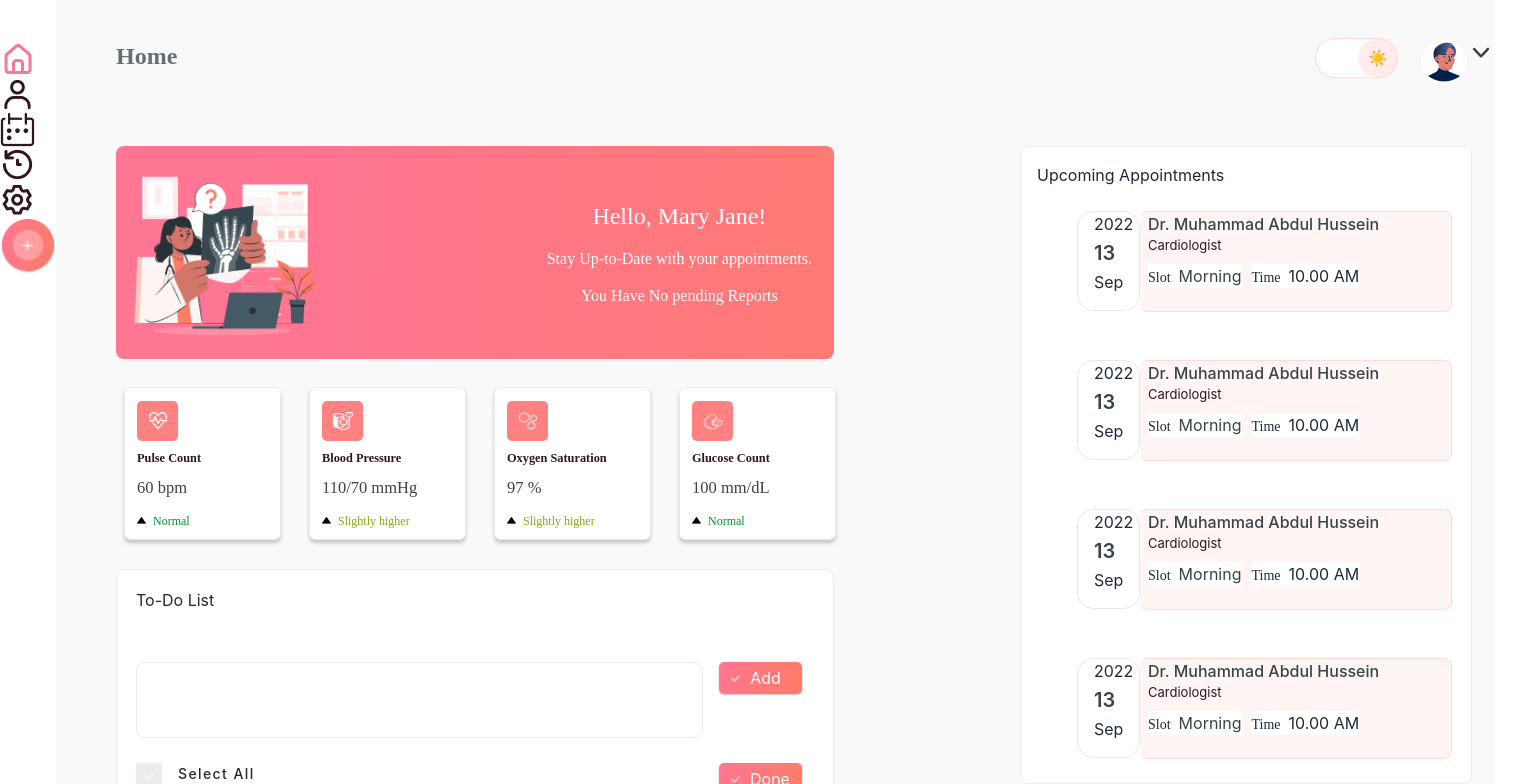
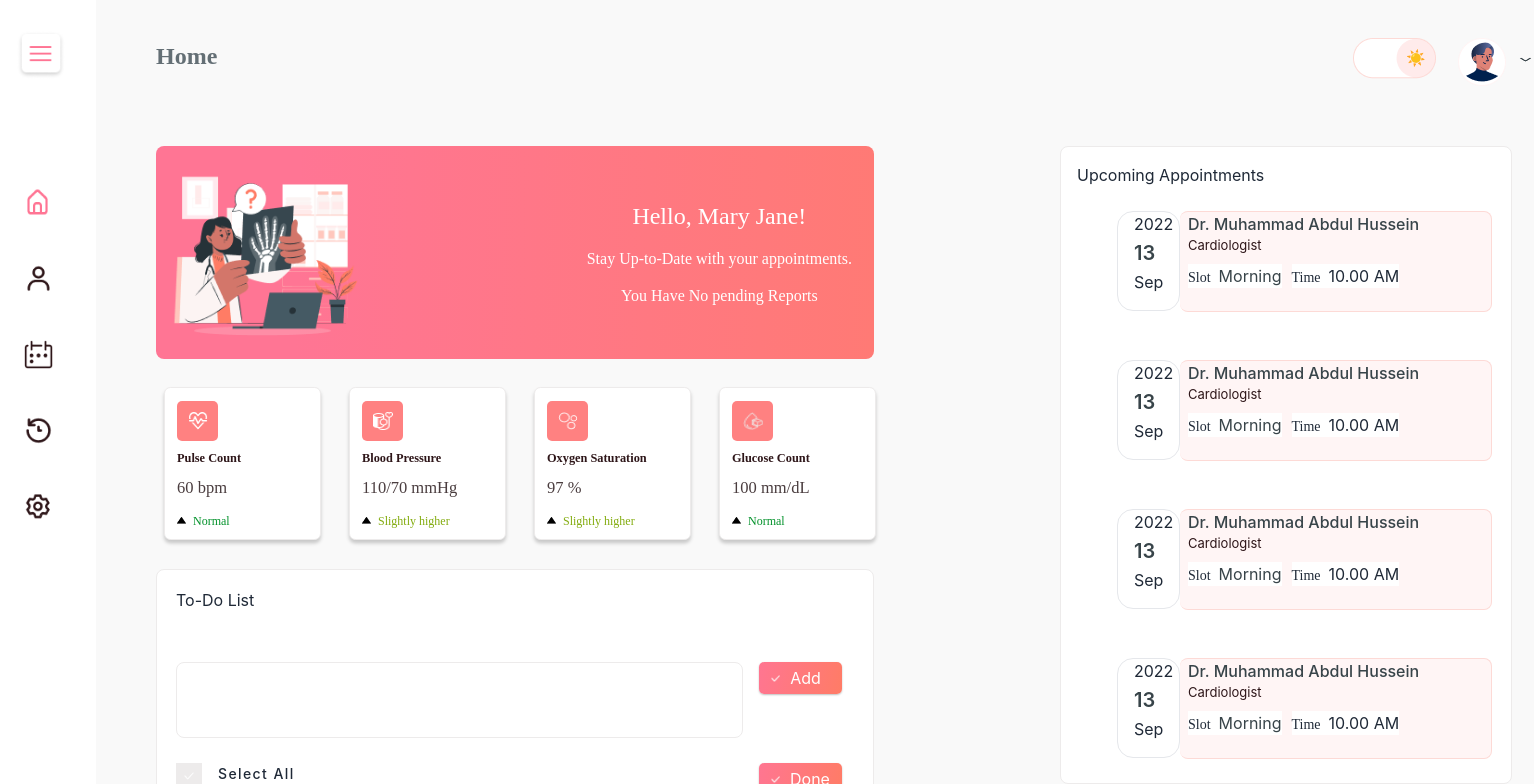
Before and after one commit to Emran12/Rainier--Technologies-challenge-2, a React (Create React App) app: page / in a window 1280 px wide. Shown: the top 784 px of the page, 1534 px wide, since content can reach past the window. Built offline with nearby package versions, Linux system fonts and the light colour scheme.

Commit message:
added sidebar

```diff
--- a/src/Components/Header/Header.js
+++ b/src/Components/Header/Header.js
@@ -16,8 +16,13 @@ const Header = () => {
           <li className="avatar">
             <img src={avatar} alt="" />
           </li>
-          <li>
-            <img src={downArrow} alt="" />
+          <li className="pt-4">
+            <img
+              className="w-[17px] h-[10px] ml-[11px] "
+              style={{ color: "#384449" }}
+              src={downArrow}
+              alt=""
+            />
           </li>
         </ul>
       </div>
--- a/src/Components/SideBar/SideBar.css
+++ b/src/Components/SideBar/SideBar.css
@@ -1,7 +1,8 @@
-.menuIcon {
-    width: 41px;
-    height: 41px;
-    padding-top: 31px;
-    padding-left: 28px;
-    padding-right: 28px;
+.sideBar {
+    width: 96px;
+    height: 1051px;
 }
+
+.sideBar ul li {
+    list-style-type: none;
+}
--- a/src/Components/SideBar/SideBar.js
+++ b/src/Components/SideBar/SideBar.js
@@ -10,27 +10,27 @@ import "./SideBar.css";
 
 const SideBar = () => {
   return (
-    <div>
+    <div className="sideBar">
       <ul>
-        <li>
-          <img className="menuIcon" src={menu} alt="" />
+        <li className="mt-[31px] mr-[31px] ml-[17px]">
+          <img src={menu} alt="" />
         </li>
-        <li>
-          <img className="homeIcon" src={home} alt="" />
+        <li className="mt-[108px] mr-[24px] ml-[24px]">
+          <img className="w-[27px] h-[30px]" src={home} alt="" />
         </li>
-        <li>
-          <img className="profileIcon" src={patientProfile} alt="" />
+        <li className="mt-[47px] mr-[24px] ml-[24px]">
+          <img className="w-[29px] h-[29px]" src={patientProfile} alt="" />
         </li>
-        <li>
-          <img className="appointmentIcon" src={appointment} alt="" />
+        <li className="mt-[47px] mr-[24px] ml-[24px]">
+          <img className="w-[29px] h-[29px]" src={appointment} alt="" />
         </li>
-        <li>
-          <img className="historyIcon" src={medicalHistory} alt="" />
+        <li className="mt-[47px] mr-[24px] ml-[24px]">
+          <img className="w-[29px] h-[29px]" src={medicalHistory} alt="" />
         </li>
-        <li>
-          <img src={settings} alt="" />
+        <li className="mt-[47px]  mr-[24px] ml-[24px]">
+          <img className="w-[29px] h-[29px]" src={settings} alt="" />
         </li>
-        <li>
+        <li className="mt-[355px] mr-[24px] ml-[24px]">
           <img src={round} alt="" />
         </li>
       </ul>
```
